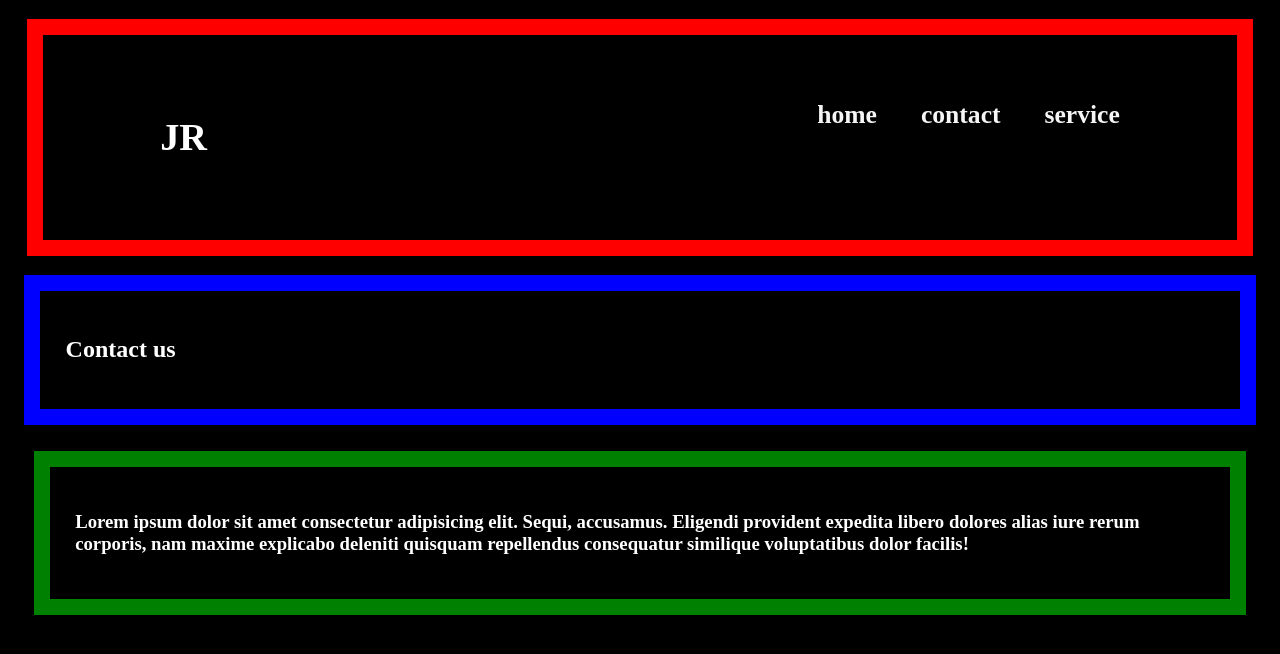
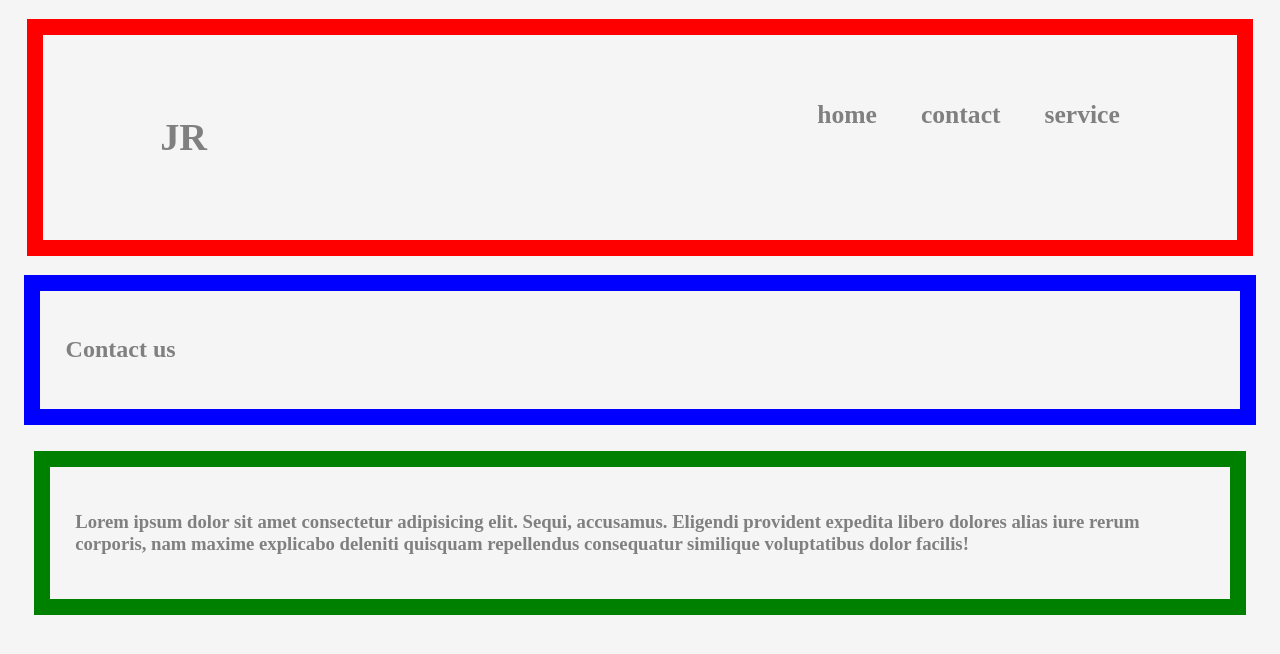
Before and after one commit to Jahazielnrl/cis166aa-lab3, a plain HTML site: page contact.html in a window 1280 px wide. Drawn offline with Linux system fonts and the light colour scheme.

Commit message:
changes website background color

```diff
--- a/stylesheet.css
+++ b/stylesheet.css
@@ -1,5 +1,5 @@
 * {
-  background-color: black;
+  background-color: whitesmoke;
 }
 #header {
   padding: 1.6rem;
@@ -17,10 +17,10 @@
   border: 16px solid green;
 }
 h1 {
-  color: white;
+  color: gray;
 }
 h3 {
-  color: white;
+  color: gray;
 }
 nav {
   padding: 2% 8%;
@@ -38,15 +38,15 @@ nav ul li {
 }
 
 nav ul li a:hover {
-  color: yellow;
+  color: black;
   transition: 0.25s ease-in-out;
 }
 a {
   text-decoration: none;
   font-weight: bold;
   font-size: 1.6rem;
-  color: whitesmoke;
+  color: gray;
 }
 h2 {
-  color: white;
+  color: gray;
 }
```
Also changed, not shown: index.html (+2 -2 lines).
